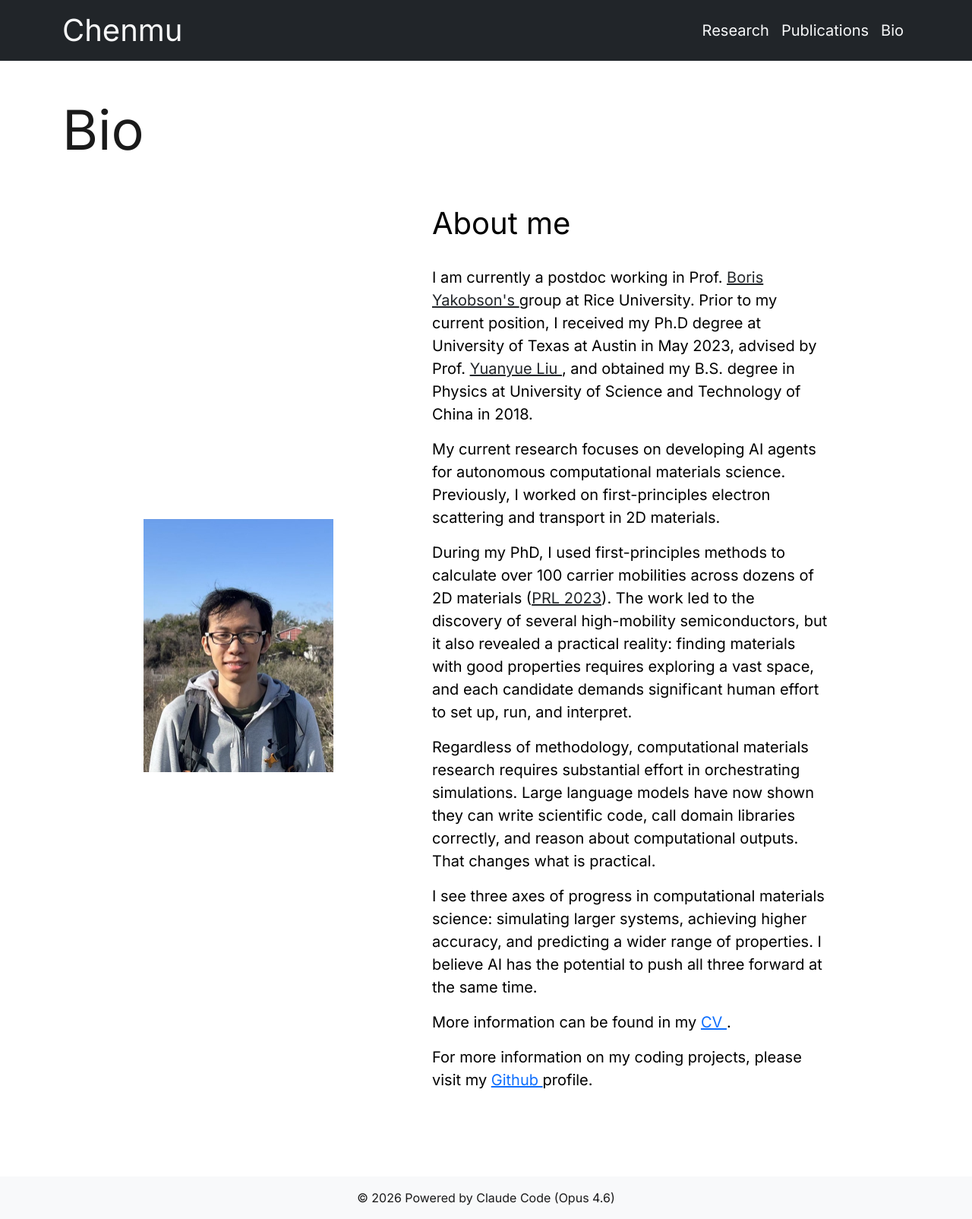
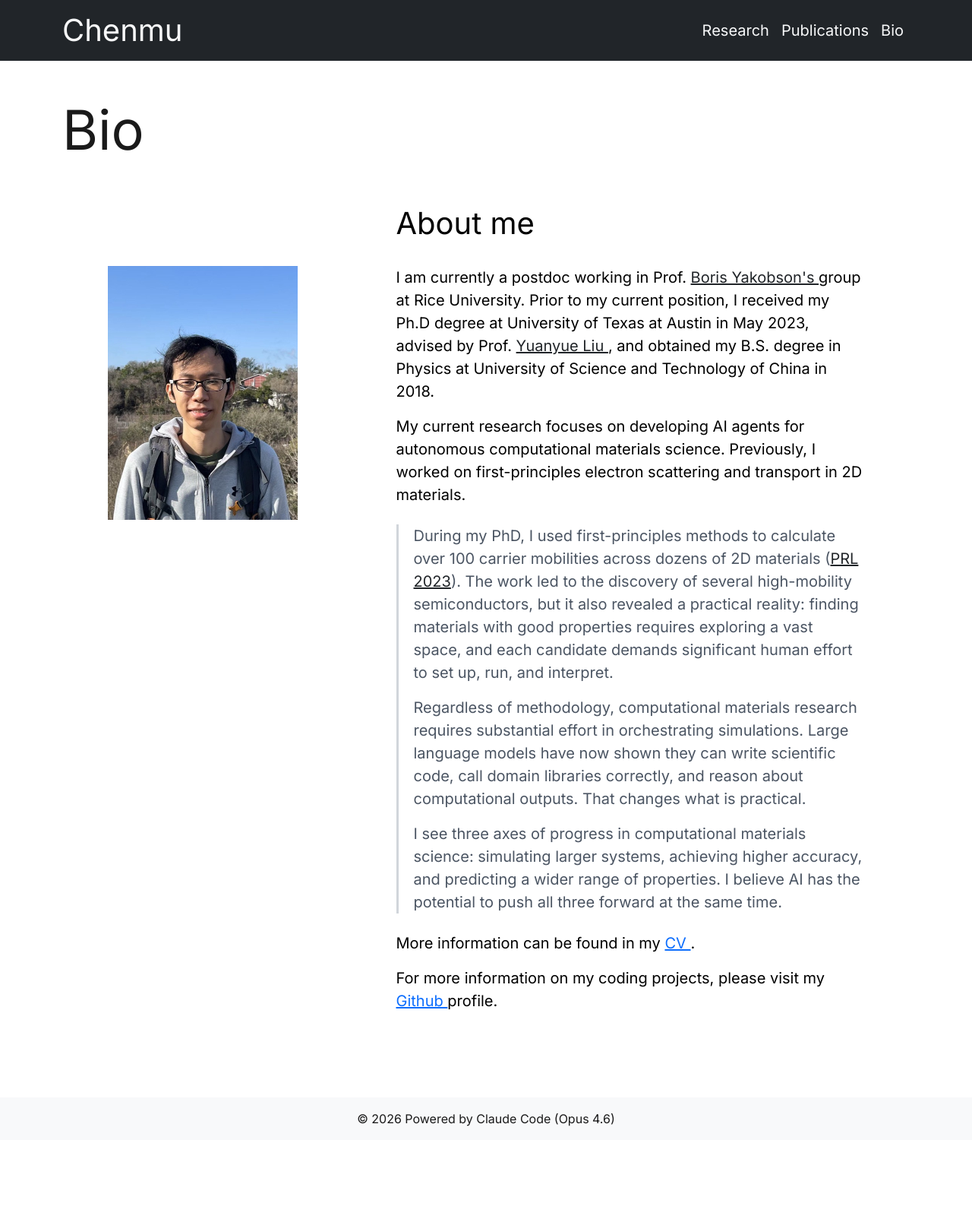
Before and after one commit to cz2014/cz2014.github.io, a Jekyll site: the page built from bio.html, in a window 1280 px wide. Shown: the whole page at 76% size. Built offline with Jekyll 4.4.1, drawn with Linux system fonts in a browser that asks for light colours; after the commit the page ends 1500 px from its top, so only the background shows below that.

Commit message:
Bio: align photo with text, widen text column, blockquote philosophy section

```diff
--- a/bio.html
+++ b/bio.html
@@ -9,10 +9,10 @@ description: Biography of Chenmu Zhang - postdoctoral researcher at Rice Univers
   <h2 class="text-start display-2">Bio</h2>
 
   <div class="container py-5">
-    <div class="row justify-content-center align-items-center gx-5">
+    <div class="row justify-content-center align-items-start gx-5">
 
       <!-- Left Column: Photo -->
-      <div class="col-md-3 text-center mb-4">
+      <div class="col-md-3 text-center mb-4" style="padding-top: 5rem;">
         <img
           src="images/pc_photo.jpg"
           alt="Chenmu Zhang profile photo"
@@ -26,7 +26,7 @@ description: Biography of Chenmu Zhang - postdoctoral researcher at Rice Univers
       </div>
 
       <!-- Right Column: Biography Text -->
-      <div class="col-md-6 text-black fs-5 fw-light align-self-start">
+      <div class="col-md-7 text-black fs-5 fw-light align-self-start">
         <h2 class="mb-3 text-start lead fs-1 pb-3">About me</h2>
         <p>
           I am currently a postdoc working in Prof.
@@ -54,6 +54,7 @@ description: Biography of Chenmu Zhang - postdoctoral researcher at Rice Univers
           computational materials science. Previously, I worked on first-principles
           electron scattering and transport in 2D materials.
         </p>
+        <div style="border-left: 3px solid #d1d5db; padding-left: 1.25rem; margin-top: 1.5rem; margin-bottom: 1.5rem; color: #4b5563;">
           <p>
             During my PhD, I used first-principles methods to calculate over 100
             carrier mobilities across dozens of 2D materials
@@ -70,12 +71,13 @@ description: Biography of Chenmu Zhang - postdoctoral researcher at Rice Univers
             correctly, and reason about computational outputs. That changes what
             is practical.
           </p>
-        <p>
+          <p class="mb-0">
             I see three axes of progress in computational materials science:
             simulating larger systems, achieving higher accuracy, and predicting
             a wider range of properties. I believe AI has the potential to push
             all three forward at the same time.
           </p>
+        </div>
         <p>
           More information can be found in my
           <a
```
Lines whose indentation alone changed are shown as unchanged.
